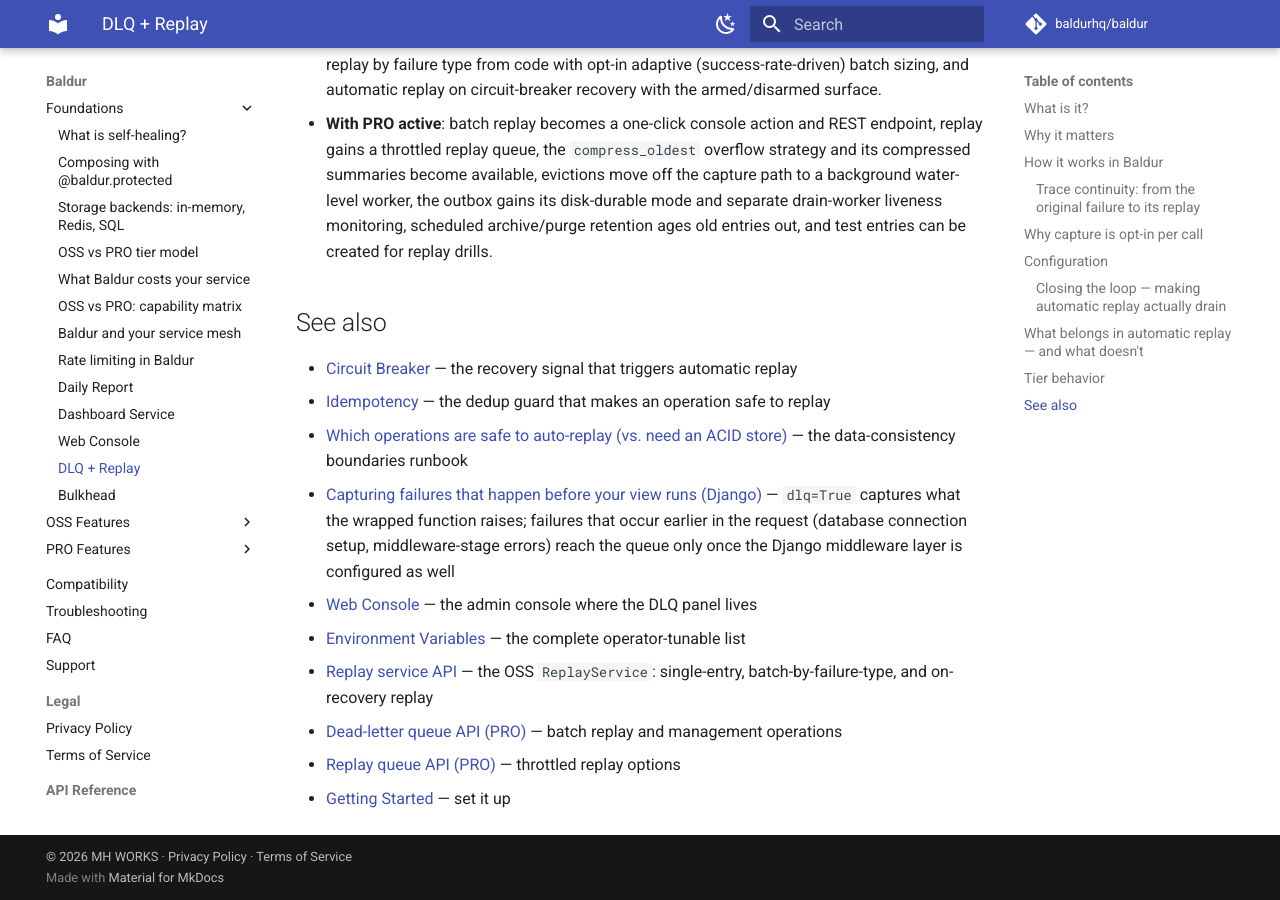
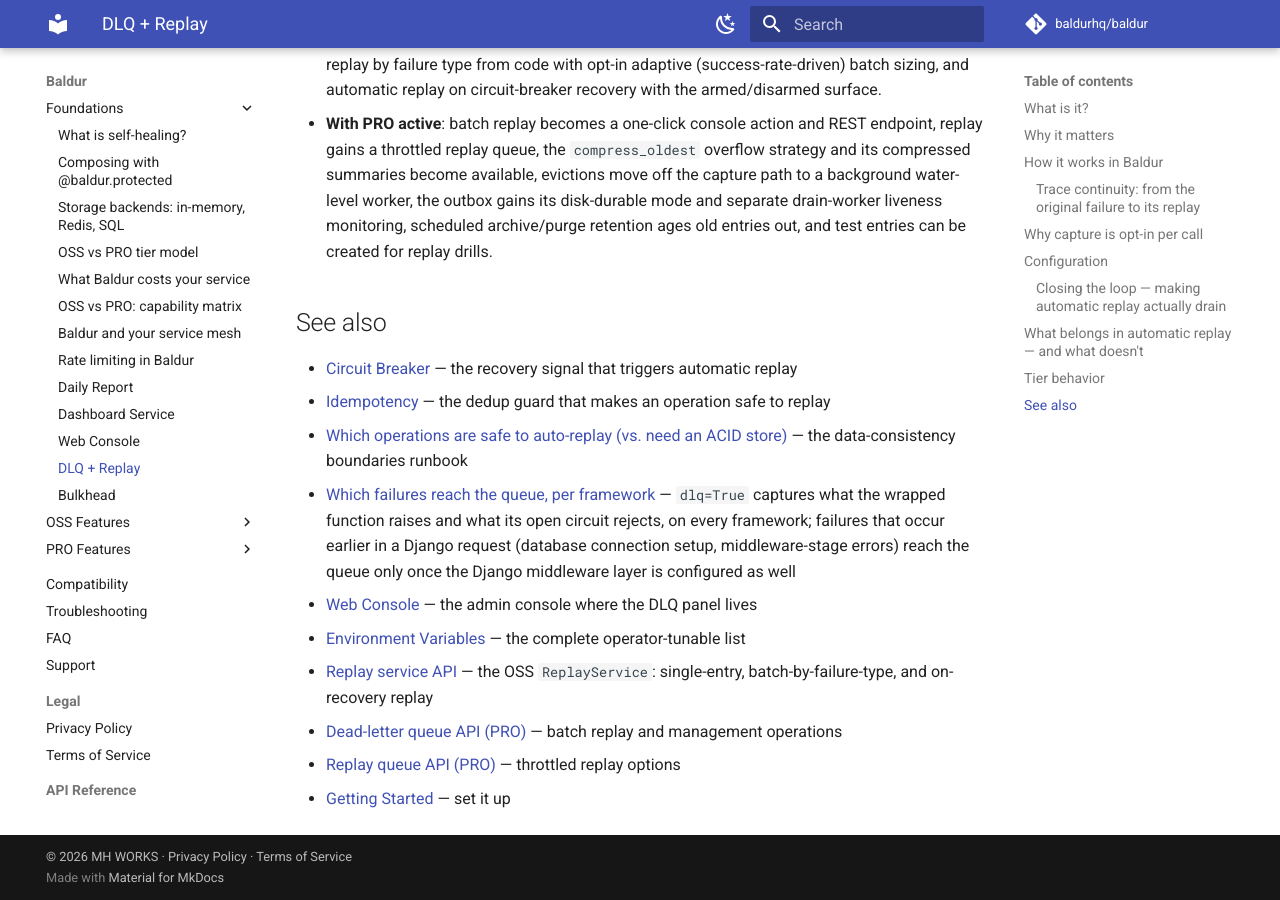
Before and after one commit to baldurhq/baldur, an MkDocs documentation site: the page built from docs/concepts/foundations/dlq-replay.md, in a window 1280 px wide and 900 px high, scrolled down 8848 px. Built offline with MkDocs 1.6.1 and Material for MkDocs 9.7.7, drawn with Linux system fonts in a browser that asks for light colours; comment, search, counter and statistics services are not loaded.

Commit message:
docs(sync): bring the DLQ+replay page's runbook cross-reference current
Wholesale private-to-public sync of the publish set before the push. One page
differs: the dead-letter guide's link to the capture runbook still framed it as
Django-only and described `dlq=True` as catching what the wrapped function
raises, which stopped being the whole story when open-circuit rejections started
reaching the queue on every framework.

Drift check clean in both directions afterwards; no page moved, so the nav and
both READMEs' deep links are untouched.

```diff
--- a/docs/concepts/foundations/dlq-replay.md
+++ b/docs/concepts/foundations/dlq-replay.md
@@ -335,7 +335,7 @@
 - [Circuit Breaker](../oss/circuit-breaker.md) — the recovery signal that triggers automatic replay
 - [Idempotency](../oss/idempotency.md) — the dedup guard that makes an operation safe to replay
 - [Which operations are safe to auto-replay (vs. need an ACID store)](https://github.com/baldurhq/baldur/blob/main/docs/runbooks/data-consistency-boundaries.md) — the data-consistency boundaries runbook
-- [Capturing failures that happen before your view runs (Django)](https://github.com/baldurhq/baldur/blob/main/docs/runbooks/dlq-two-layer-activation.md) — `dlq=True` captures what the wrapped function raises; failures that occur earlier in the request (database connection setup, middleware-stage errors) reach the queue only once the Django middleware layer is configured as well
+- [Which failures reach the queue, per framework](https://github.com/baldurhq/baldur/blob/main/docs/runbooks/dlq-two-layer-activation.md) — `dlq=True` captures what the wrapped function raises and what its open circuit rejects, on every framework; failures that occur earlier in a Django request (database connection setup, middleware-stage errors) reach the queue only once the Django middleware layer is configured as well
 - [Web Console](web-console.md) — the admin console where the DLQ panel lives
 - [Environment Variables](../../reference/env-vars.md) — the complete operator-tunable list
 - [Replay service API](../../reference/services/access.md) — the OSS `ReplayService`: single-entry, batch-by-failure-type, and on-recovery replay
```
